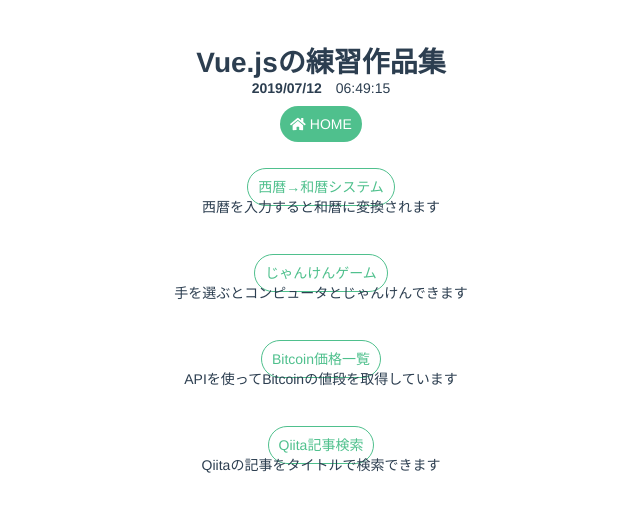
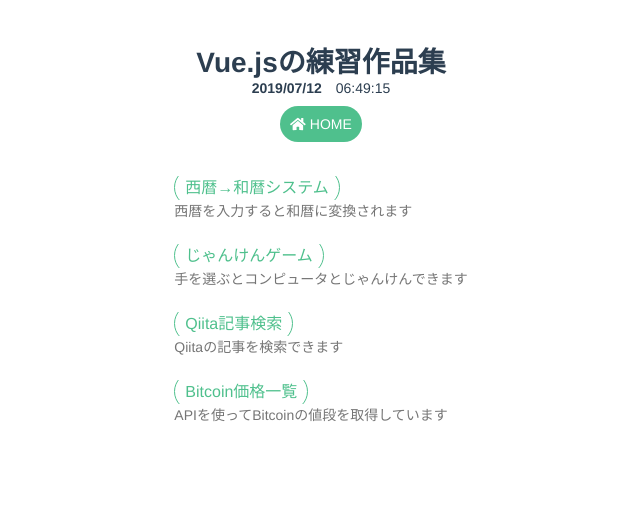
Before and after one commit to fumikao/vue-practice, a Vue app: page / in a window 1280 px wide. Shown: the top 512 px of the page, without its empty margins (319-959 px from the left). Built offline with nearby package versions, Linux system fonts and the light colour scheme.

Commit message:
Update top

```diff
--- a/src/App.vue
+++ b/src/App.vue
@@ -49,6 +49,11 @@ a:hover {
   opacity: 0.5;
 }
 
+input {
+  padding: 5px;
+  border: solid 1px #ccc;
+}
+
 .top-link {
   background:  #4fc08d;
   color: #fff;
@@ -63,5 +68,4 @@ li {
 .container {
   margin: 40px;
 }
-
 </style>
--- a/src/components/Top.vue
+++ b/src/components/Top.vue
@@ -1,21 +1,41 @@
 <template>
   <div class="container">
+  <v-layout justify-center>
+    <v-list>
       <div class="project">
-      <router-link to="/year-converter">西暦→和暦システム</router-link></li>
-      <p>西暦を入力すると和暦に変換されます</p>
+        <v-list-tile>
+          <v-list-tile-content>
+            <v-list-tile-title><router-link to="/year-converter">西暦→和暦システム</router-link></v-list-tile-title>
+            <v-list-tile-sub-title>西暦を入力すると和暦に変換されます</v-list-tile-sub-title>
+          </v-list-tile-content>
+        </v-list-tile>
       </div>
       <div class="project">
-      <router-link to="/janken">じゃんけんゲーム</router-link></li>
-      <p>手を選ぶとコンピュータとじゃんけんできます</p>
+        <v-list-tile>
+          <v-list-tile-content>
+            <v-list-tile-title><router-link to="/janken">じゃんけんゲーム</router-link></v-list-tile-title>
+            <v-list-tile-sub-title>手を選ぶとコンピュータとじゃんけんできます</v-list-tile-sub-title>
+          </v-list-tile-content>
+        </v-list-tile>
       </div>
       <div class="project">
-      <router-link to="/bitcoin">Bitcoin価格一覧</router-link></li>
-      <p>APIを使ってBitcoinの値段を取得しています</p>
+        <v-list-tile>
+          <v-list-tile-content>
+            <v-list-tile-title><router-link to="/qiita">Qiita記事検索</router-link></v-list-tile-title>
+            <v-list-tile-sub-title>Qiitaの記事を検索できます</v-list-tile-sub-title>
+          </v-list-tile-content>
+        </v-list-tile>
       </div>
       <div class="project">
-      <router-link to="/qiita">Qiita記事検索</router-link></li>
-      <p>Qiitaの記事をタイトルで検索できます</p>
+        <v-list-tile>
+          <v-list-tile-content>
+            <v-list-tile-title><router-link to="/bitcoin">Bitcoin価格一覧</router-link></v-list-tile-title>
+            <v-list-tile-sub-title>APIを使ってBitcoinの値段を取得しています</v-list-tile-sub-title>
+          </v-list-tile-content>
+        </v-list-tile>
       </div>
+    </v-list>
+  </v-layout>
   </div>
 </template>
 
@@ -32,7 +52,6 @@ export default {
 <style lang="scss" scoped>
 .project {
   padding: 10px;
-  margin: 10px;
   a {
     text-decoration: none;
     border: 1px #4fc08d solid;
@@ -40,5 +59,9 @@ export default {
     padding: 10px;
     color: #4fc08d;
   }
+  p {
+    margin-top: 20px;
+    text-align: center;
+  }
 }
 </style>
```
Lines whose indentation alone changed are shown as unchanged.
